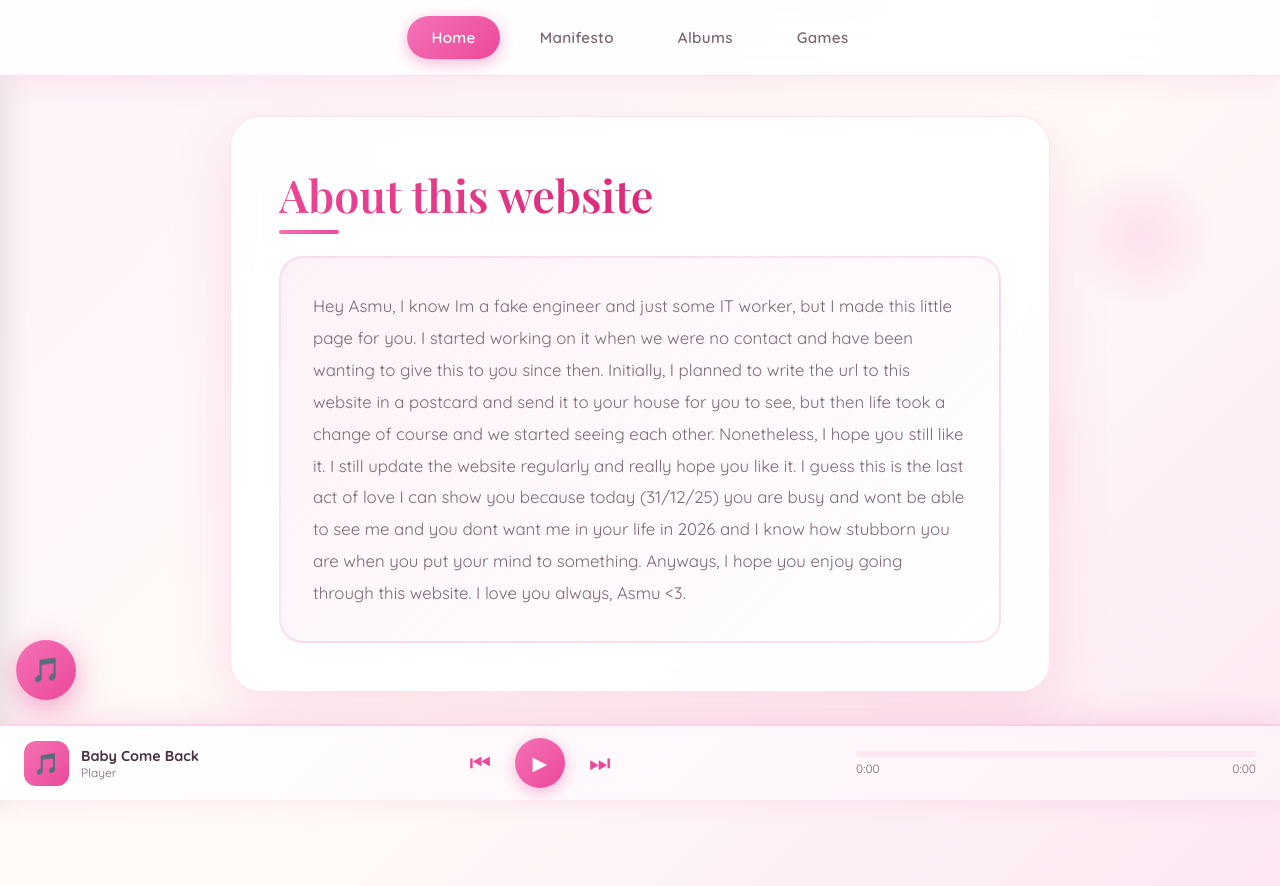
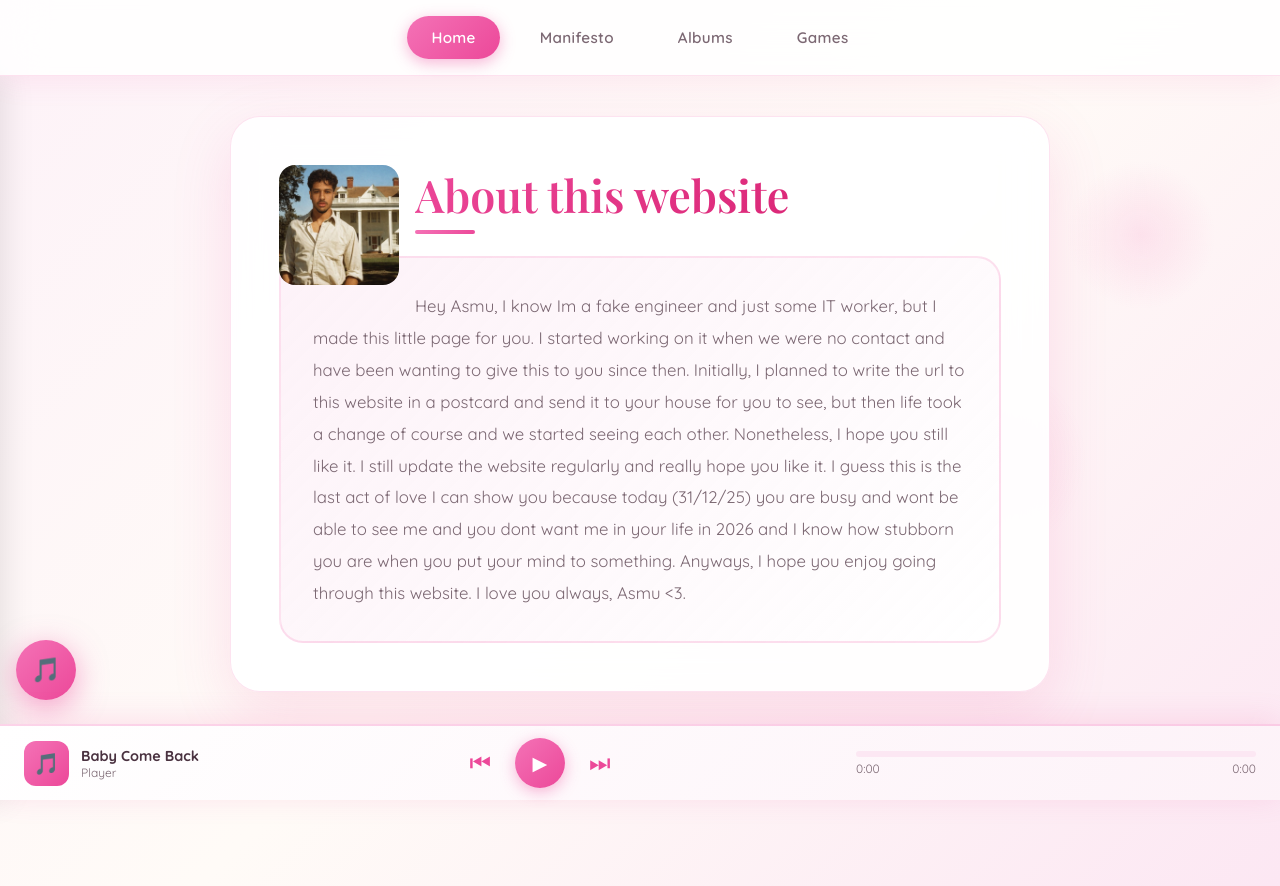
Before and after one commit to aakristn1/Asmita, a plain HTML site: page home.html in a window 1280 px wide. Drawn offline with nearby package versions, Linux system fonts and the light colour scheme.

Commit message:
adding picture of me

```diff
--- a/home.html
+++ b/home.html
@@ -542,6 +542,7 @@
     <main class="main-content">
       <div class="content-card">
         <h1>About this website</h1>
+        <img src="me infornt of the house.png" alt="Me in front of the house" style="width:120px; border-radius:16px; float:left; margin:0 1rem 1rem 0;">
         <div class="about-box">
           <p>
             Hey Asmu, I know Im a fake engineer and just some IT worker, but I made this little page for you. I started working on it when we were no contact and have been wanting to give this to you since then. Initially, I planned to write the url to this website in a postcard and send it to your house for you to see, but then life took a change of course and we started seeing each other. Nonetheless, I hope you still like it. I still update the website regularly and really hope you like it. I guess this is the last act of love I can show you because today (31/12/25) you are busy and wont be able to see me and you dont want me in your life in 2026 and I know how stubborn you are when you put your mind to something. Anyways, I hope you enjoy going through this website. I love you always, Asmu <3.
```
Also changed, not shown: me infornt of the house.png (added), 1 other file.
